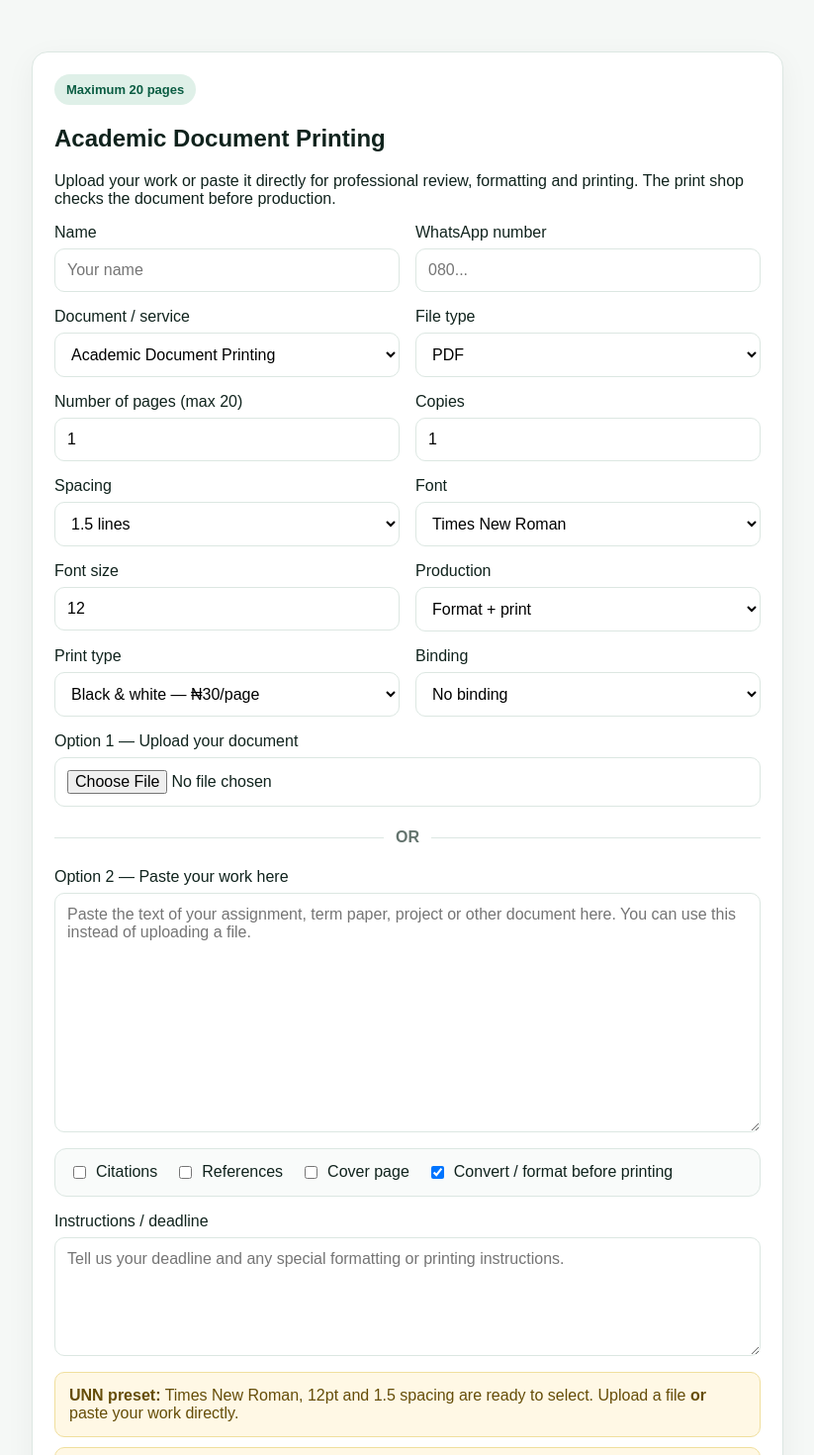
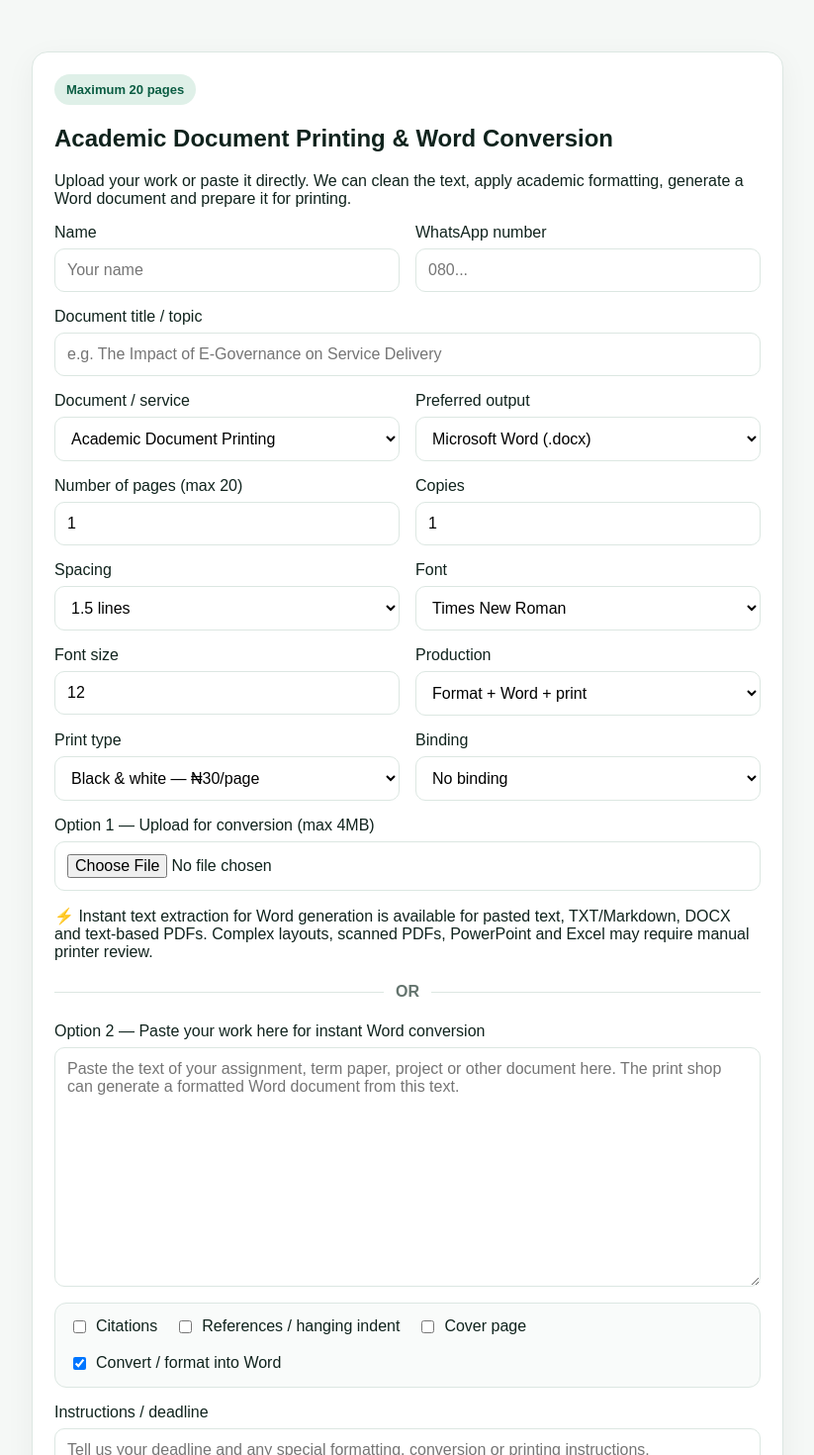
Before and after one commit to mabrig1/mabrig-academic-assistance, a Next.js app: page / in a window 1280 px wide. Shown: the part 1840-3310 px from the top of the page at 99% size, without its empty margins (228-1051 px from the left). Built offline with nearby package versions, Linux system fonts and the light colour scheme.

Commit message:
Expose instant Word conversion to students

```diff
--- a/app/components/AcademicPrintOrderForm.tsx
+++ b/app/components/AcademicPrintOrderForm.tsx
@@ -34,7 +34,7 @@ export default function AcademicPrintOrderForm({ compact = false }: { compact?:
   async function submit(e: FormEvent<HTMLFormElement>) {
     e.preventDefault();
     setSubmitting(true);
-    setMessage("Submitting your document request...");
+    setMessage("Submitting and preparing your document for conversion...");
     const form = new FormData(e.currentTarget);
     const response = await fetch("/api/orders/v2", { method: "POST", body: form });
     const data = await response.json();
@@ -45,7 +45,12 @@ export default function AcademicPrintOrderForm({ compact = false }: { compact?:
       return;
     }
 
-    setMessage(`Order ${data.orderId} created. Quotation: ₦${Number(data.quotedAmount).toLocaleString()}. We will continue with you on WhatsApp.`);
+    const conversionMessage = data.conversionReady
+      ? " Your text is ready for Word formatting by the print shop."
+      : data.conversionWarning
+        ? ` ${data.conversionWarning}`
+        : "";
+    setMessage(`Order ${data.orderId} created. Quotation: ₦${Number(data.quotedAmount).toLocaleString()}.${conversionMessage} We will continue with you on WhatsApp.`);
     e.currentTarget.reset();
     setPrintOption("DIGITAL_AND_PRINT");
     setPages(1);
@@ -54,8 +59,8 @@ export default function AcademicPrintOrderForm({ compact = false }: { compact?:
   return <div className={compact ? "" : "card"}>
     {!compact && <>
       <span className="badge">Maximum 20 pages</span>
-      <h2>Academic Document Printing</h2>
-      <p>Upload your work or paste it directly for professional review, formatting and printing. The print shop checks the document before production.</p>
+      <h2>Academic Document Printing & Word Conversion</h2>
+      <p>Upload your work or paste it directly. We can clean the text, apply academic formatting, generate a Word document and prepare it for printing.</p>
     </>}
 
     <form onSubmit={submit}>
@@ -63,15 +68,20 @@ export default function AcademicPrintOrderForm({ compact = false }: { compact?:
         <label className="field"><span>Name</span><input name="name" required placeholder="Your name" /></label>
         <label className="field"><span>WhatsApp number</span><input name="whatsapp" required inputMode="tel" placeholder="080..." /></label>
 
+        <label className="field full"><span>Document title / topic</span><input name="documentTitle" maxLength={200} placeholder="e.g. The Impact of E-Governance on Service Delivery" /></label>
+
         <label className="field"><span>Document / service</span>
           <select name="service" defaultValue="Academic Document Printing" required>
             {services.map(service => <option key={service}>{service}</option>)}
           </select>
         </label>
 
-        <label className="field"><span>File type</span>
-          <select name="requestedFormat" defaultValue="PDF">
-            <option>PDF</option><option>DOCX</option><option>PPTX</option><option>OTHER</option>
+        <label className="field"><span>Preferred output</span>
+          <select name="requestedFormat" defaultValue="DOCX">
+            <option value="DOCX">Microsoft Word (.docx)</option>
+            <option value="PDF">PDF</option>
+            <option value="PPTX">PowerPoint</option>
+            <option value="OTHER">Other</option>
           </select>
         </label>
 
@@ -82,16 +92,16 @@ export default function AcademicPrintOrderForm({ compact = false }: { compact?:
           <select name="spacing" defaultValue="1.5"><option value="single">Single</option><option value="1.5">1.5 lines</option><option value="double">Double</option></select>
         </label>
         <label className="field"><span>Font</span>
-          <select name="font" defaultValue="Times New Roman"><option>Times New Roman</option><option>Arial</option><option>Calibri</option><option>Other</option></select>
+          <select name="font" defaultValue="Times New Roman"><option>Times New Roman</option><option>Arial</option><option>Calibri</option><option>Georgia</option></select>
         </label>
 
         <label className="field"><span>Font size</span><input name="fontSize" type="number" min="8" max="30" defaultValue="12" /></label>
         <label className="field"><span>Production</span>
           <select name="printOption" value={printOption} onChange={e => setPrintOption(e.target.value)}>
-            <option value="DIGITAL_ONLY">Digital processing only</option>
+            <option value="DIGITAL_ONLY">Word conversion / digital processing only</option>
             <option value="PRINT_ONLY">Print only</option>
-            <option value="DIGITAL_AND_PRINT">Format + print</option>
-            <option value="DIGITAL_PRINT_DELIVERY">Format + print + campus delivery</option>
+            <option value="DIGITAL_AND_PRINT">Format + Word + print</option>
+            <option value="DIGITAL_PRINT_DELIVERY">Format + Word + print + campus delivery</option>
           </select>
         </label>
 
@@ -105,28 +115,29 @@ export default function AcademicPrintOrderForm({ compact = false }: { compact?:
           <label className="field"><span>Delivery note</span><input name="deliveryNote" placeholder="Hostel, block or meeting point" /></label>
         </>}
 
-        <label className="field full"><span>Option 1 — Upload your document</span><input name="file" type="file" accept=".pdf,.doc,.docx,.ppt,.pptx,.xls,.xlsx" /></label>
+        <label className="field full"><span>Option 1 — Upload for conversion (max 4MB)</span><input name="file" type="file" accept=".txt,.md,.pdf,.doc,.docx,.ppt,.pptx,.xls,.xlsx" /></label>
+        <div className="conversion-upload-note field full">⚡ Instant text extraction for Word generation is available for pasted text, TXT/Markdown, DOCX and text-based PDFs. Complex layouts, scanned PDFs, PowerPoint and Excel may require manual printer review.</div>
 
         <div className="upload-divider field full"><span>OR</span></div>
 
-        <label className="field full"><span>Option 2 — Paste your work here</span><textarea name="pastedContent" rows={12} maxLength={100000} placeholder="Paste the text of your assignment, term paper, project or other document here. You can use this instead of uploading a file." /></label>
+        <label className="field full"><span>Option 2 — Paste your work here for instant Word conversion</span><textarea name="pastedContent" rows={12} maxLength={100000} placeholder="Paste the text of your assignment, term paper, project or other document here. The print shop can generate a formatted Word document from this text." /></label>
 
         <div className="field full check-row">
           <label><input name="citations" type="checkbox" /> Citations</label>
-          <label><input name="references" type="checkbox" /> References</label>
+          <label><input name="references" type="checkbox" /> References / hanging indent</label>
           <label><input name="coverPage" type="checkbox" /> Cover page</label>
-          <label><input name="conversionRequested" type="checkbox" defaultChecked /> Convert / format before printing</label>
+          <label><input name="conversionRequested" type="checkbox" defaultChecked /> Convert / format into Word</label>
         </div>
 
-        <label className="field full"><span>Instructions / deadline</span><textarea name="instructions" required placeholder="Tell us your deadline and any special formatting or printing instructions." /></label>
+        <label className="field full"><span>Instructions / deadline</span><textarea name="instructions" required placeholder="Tell us your deadline and any special formatting, conversion or printing instructions." /></label>
         <input type="hidden" name="referralCode" value={referralCode} />
       </div>
 
-      <div className="notice" style={{marginTop:16}}><strong>UNN preset:</strong> Times New Roman, 12pt and 1.5 spacing are ready to select. Upload a file <strong>or</strong> paste your work directly.</div>
+      <div className="notice" style={{marginTop:16}}><strong>Word superpower:</strong> Times New Roman, 12pt and 1.5 spacing are selected by default. Pasted text and supported uploads can be turned into a clean .docx file for final printer review.</div>
       <div className="notice" style={{marginTop:10}}>Academic integrity: this service supports editing, formatting, proofreading and document production. Students remain responsible for assessed submissions.</div>
-      <button className="btn primary" style={{marginTop:16}} type="submit" disabled={submitting}>{submitting ? "Submitting..." : "Submit to Print Shop & Get Quote"}</button>
+      <button className="btn primary" style={{marginTop:16}} type="submit" disabled={submitting}>{submitting ? "Preparing conversion..." : "Submit, Format & Convert to Word"}</button>
       {message && <p className="form-message" aria-live="polite">{message}</p>}
-      {message.includes("Order ") && <a className="btn whatsapp" style={{marginTop:8}} target="_blank" rel="noreferrer" href="https://wa.me/2347065342818?text=Hello%20Mabrig%20ICT%2C%20I%20have%20submitted%20an%20academic%20printing%20order%20on%20the%20website.%20Please%20help%20me%20continue%20with%20the%20order.">Continue on WhatsApp</a>}
+      {message.includes("Order ") && <a className="btn whatsapp" style={{marginTop:8}} target="_blank" rel="noreferrer" href="https://wa.me/2347065342818?text=Hello%20Mabrig%20ICT%2C%20I%20have%20submitted%20an%20academic%20document%20conversion%20and%20printing%20order%20on%20the%20website.%20Please%20help%20me%20continue%20with%20the%20order.">Continue on WhatsApp</a>}
     </form>
   </div>;
 }
```
